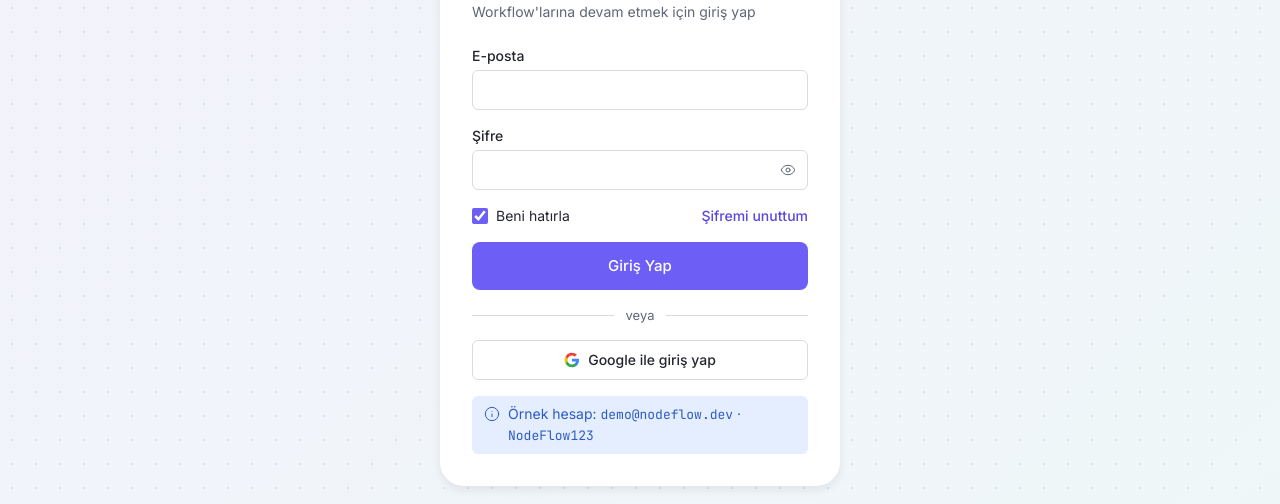
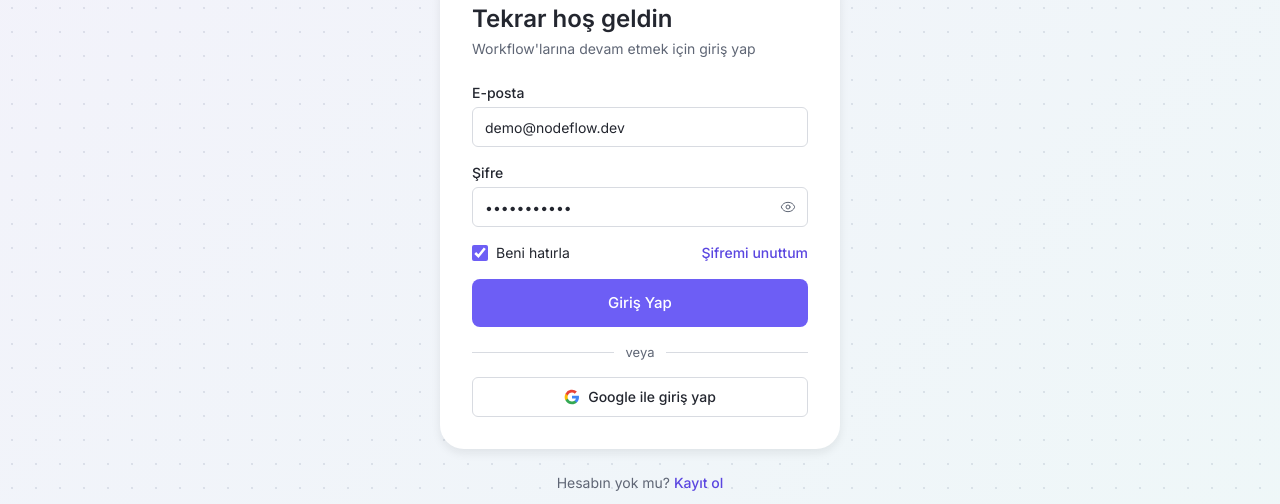
Before and after one commit to zeynepbass/nodeflow, a Next.js app: page /giris in a window 1280 px wide. Shown: the part 196-700 px from the top of the page. Built offline with nearby package versions, Linux system fonts and the light colour scheme; no server answers.

Commit message:
özellik: giriş formunu örnek hesapla dolu başlat

```diff
--- a/src/features/auth/components/LoginForm.tsx
+++ b/src/features/auth/components/LoginForm.tsx
@@ -21,7 +21,7 @@ export function LoginForm() {
   const login = useLogin();
   const form = useForm<LoginInput>({
     resolver: zodResolver(loginSchema),
-    defaultValues: { email: "", password: "", remember: true },
+    defaultValues: { email: DEMO_EMAIL, password: DEMO_PASSWORD, remember: true },
   });
   const { errors } = form.formState;
   const busy = login.isPending || login.isSuccess;
@@ -80,10 +80,6 @@ export function LoginForm() {
         </Button>
         <Divider label="veya" />
         <GoogleButton label="Google ile giriş yap" />
-        <InlineNotice>
-          Örnek hesap: <span className="font-mono text-code">{DEMO_EMAIL}</span> ·{" "}
-          <span className="font-mono text-code">{DEMO_PASSWORD}</span>
-        </InlineNotice>
       </form>
     </AuthCard>
   );
```
Also changed, not shown: 1 other file (tests, documents, lock files or other folders).
